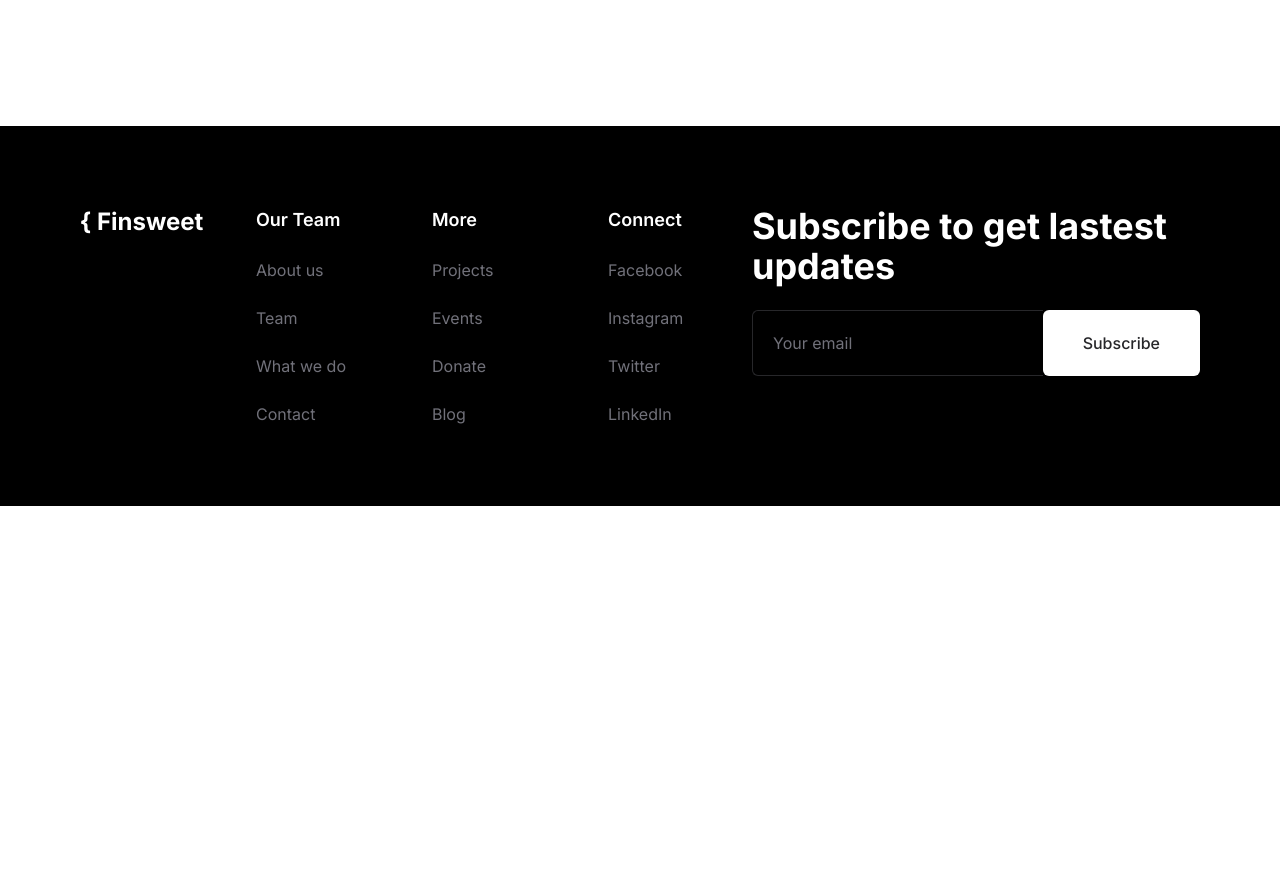
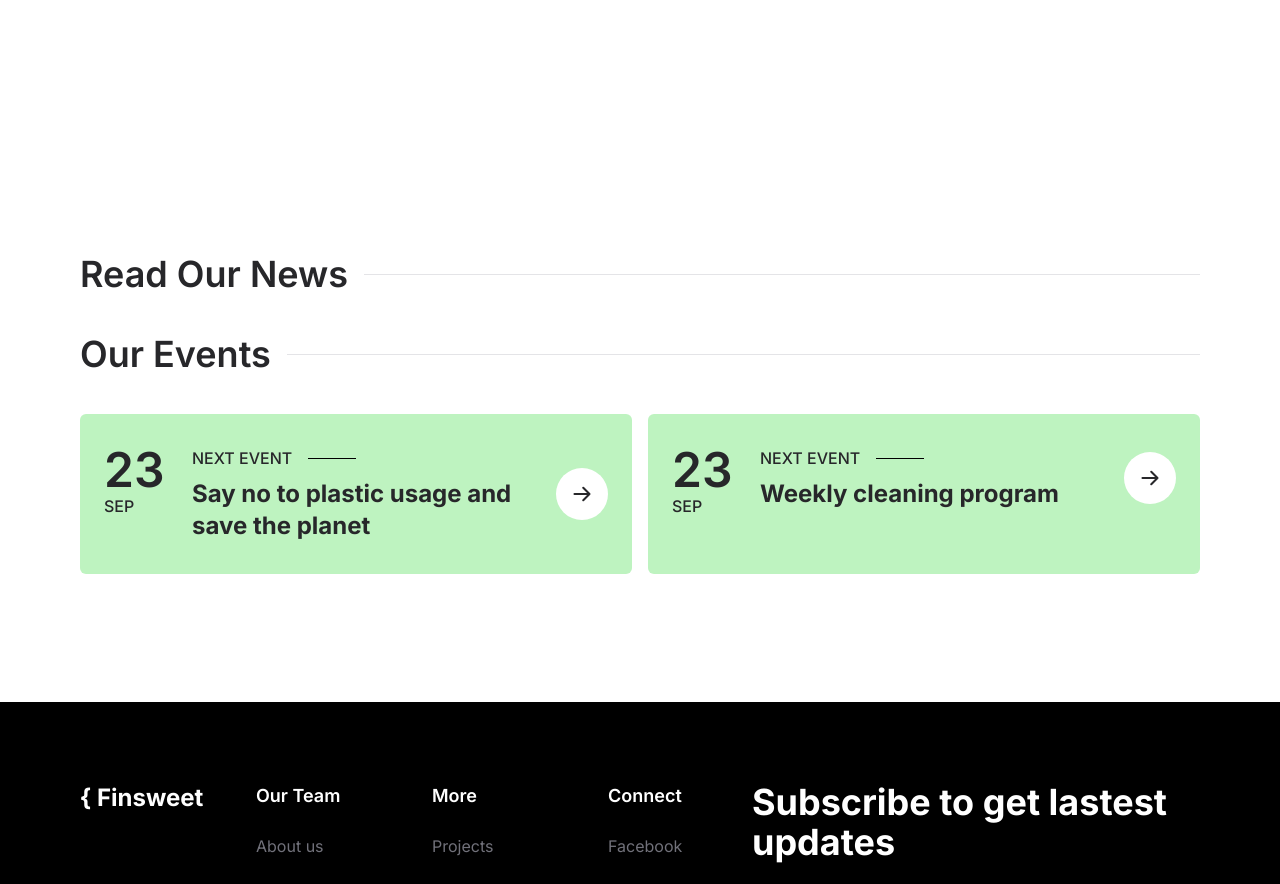
Before and after one commit to digitalbunny/environment-finsweet-web, a Nuxt app: page / in a window 1280 px wide. Shown: the part 3905-4789 px from the top of the page. Before the commit the page ends 4411 px from the top, so only its background shows below. Built offline with nearby package versions, Linux system fonts and the light colour scheme.

Commit message:
added event card

```diff
--- /dev/null
+++ b/components/cards/Event.vue
@@ -0,0 +1,32 @@
+<script lang="ts" setup>
+    const props = defineProps<{
+        date: string
+        title: string
+    }>();
+</script>
+
+<template>
+    <div class="bg-secondary-green py-8 px-6 flex flex-wrap md:flex-nowrap items-start space-y-4 md:space-y-0 md:space-x-10 rounded-md">
+        <section class="w-auto md:w-12">
+            <h2 class="font-semibold text-3xl md:text-4xl xl:text-5xl">23</h2>
+            <div class="font-medium text-xs md:text-sm xl:text-base">SEP</div>
+        </section>
+
+        <section class="grow flex justify-between items-center space-x-4">
+            <div class="space-y-2">
+                <div class="flex items-center">
+                    <h2 class="text-xs md:text-sm xl:text-base font-medium uppercase pr-4">Next event</h2>
+                    <div class="w-12 h-px bg-black"></div>
+                </div>
+
+                <h2 class="font-bold text-lg md:text-xl xl:text-2xl">{{ props.title }}</h2>
+            </div>
+
+            <div class="flex justify-center items-center p-2 md:p-4 bg-white rounded-full">
+                <svg class="w-3 h-3 md:w-5 md:h-5" fill="none" viewBox="0 0 24 24" stroke-width="2.5" stroke="currentColor">
+                    <path stroke-linecap="round" stroke-linejoin="round" d="M13.5 4.5L21 12m0 0l-7.5 7.5M21 12H3" />
+                </svg>
+            </div>
+        </section>
+    </div>
+</template>
--- /dev/null
+++ b/components/widget/LinedHeading.vue
@@ -0,0 +1,15 @@
+<script lang="ts" setup>
+    const props = defineProps<{
+        title: string
+    }>();
+</script>
+
+
+<template>
+    <div class="flex justify-start items-center space-x-4">
+        <h2 class="text-lg md:text-2xl xl:text-4xl">
+            {{ props.title }}
+        </h2>
+        <div class="grow h-px bg-zinc-200"></div>
+    </div>
+</template>
--- a/pages/index.vue
+++ b/pages/index.vue
@@ -262,4 +262,22 @@
                 image="https://images.pexels.com/photos/4577808/pexels-photo-4577808.jpeg?auto=compress&cs=tinysrgb&w=1920&h=1080&dpr=1" />
         </section>
     </div>
+
+    <div class="container py-12 md:py-32">
+        <!-- News -->
+        <section>
+            <WidgetLinedHeading title="Read our news" class="font-semibold capitalize mb-10" />
+        </section>
+
+        <!-- Events -->
+        <section>
+            <WidgetLinedHeading title="Our events" class="font-semibold capitalize mb-10" />
+
+            <div class="grid grid-cols-1 md:grid-cols-2 gap-4">
+                <CardsEvent date="" title="Say no to plastic usage and save the planet" />
+
+                <CardsEvent date="" title="Weekly cleaning program" />
+            </div>
+        </section>
+    </div>
 </template>
```
